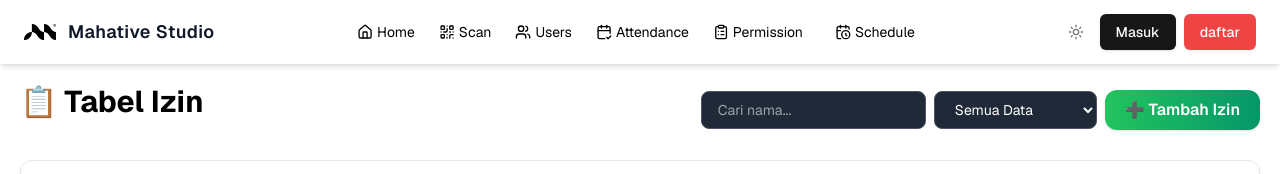
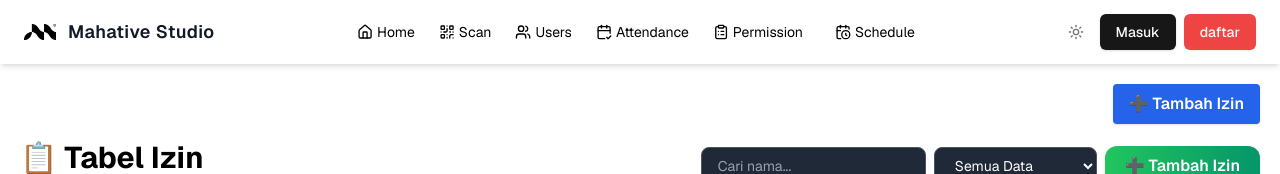
Before and after one commit to ghazwanz/attendance, a Next.js app: page /protected/izin in a window 1280 px wide. Shown: the top 174 px of the page. Built offline with nearby package versions, Linux system fonts and the light colour scheme; no server answers.

Commit message:
benahi button ➕ Tambah Absen supaya bisa digunakan kembali oleh admin dan user

```diff
--- a/app/protected/izin/page.tsx
+++ b/app/protected/izin/page.tsx
@@ -38,6 +38,16 @@ export default function PermissionPage() {
     return (
         <div>
             <ErrorNotification message={errorMessage} onClose={() => setErrorMessage("")} />
+
+            {/* Button Tambah Izin untuk admin dan user */}
+            <div className="flex justify-end mb-4">
+                <button
+                    className="bg-blue-600 hover:bg-blue-700 text-white px-4 py-2 rounded font-semibold shadow"
+                    onClick={() => { setShowForm(true); resetForm(); }}
+                >
+                    ➕ Tambah Izin
+                </button>
+            </div>
 
             {/* Delete Confirmation Modal */}
             <DeleteConfirmModal
```
